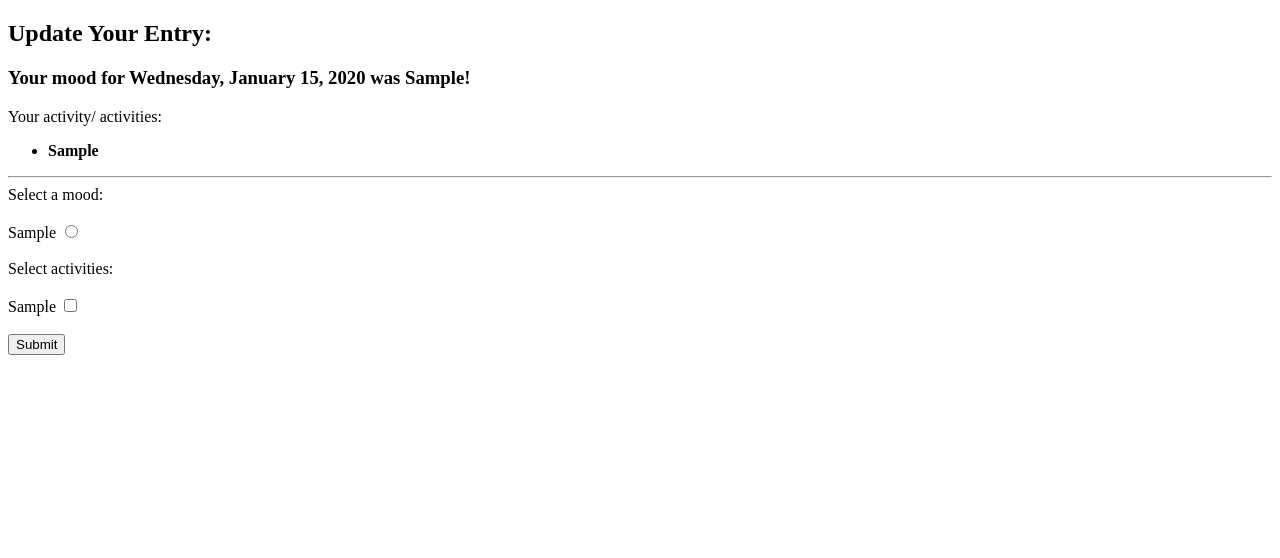
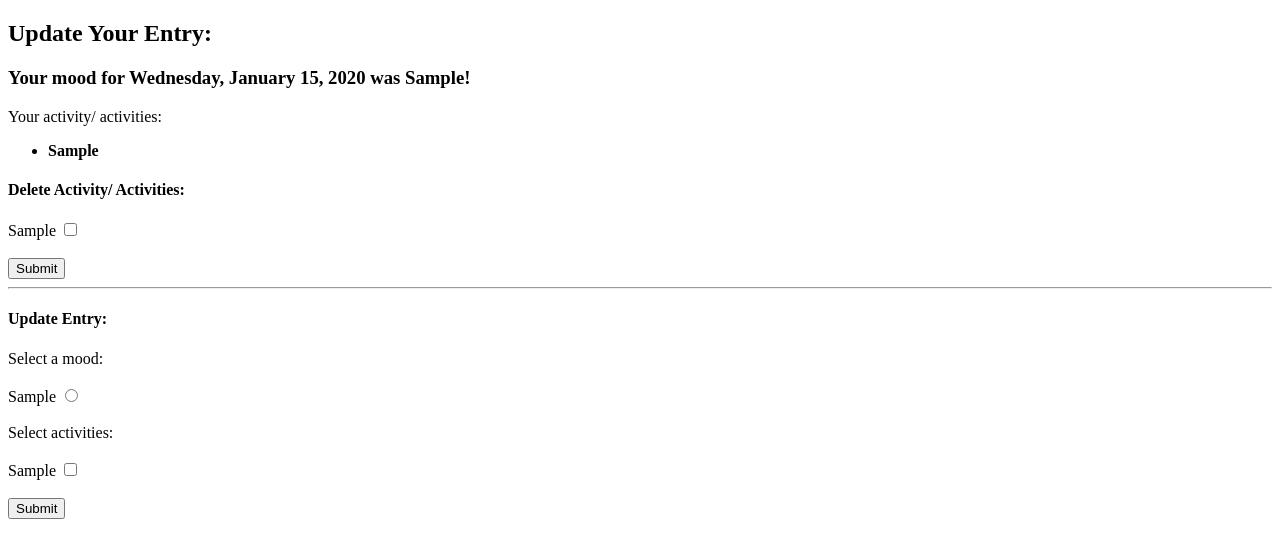
Before and after one commit to lizlaw13/final-project, a Flask app: page /update-entry/1 in a window 1280 px wide. Shown: the top 558 px of the page. Run offline with Flask 2, Linux system fonts and the light colour scheme; the visitor is signed in with stand-in values (Sample User, id 1); tables that the repository leaves empty hold one stand-in row (values such as "Sample post").

Commit message:
Modified datetime and added a method to delete activities

```diff
--- a/model.py
+++ b/model.py
@@ -1,7 +1,8 @@
 """Models and database functions for final project."""
-import datetime
+# from SQLAlchemy import timestamp
 
 from flask_sqlalchemy import SQLAlchemy
+from sqlalchemy.sql import func
 
 db = SQLAlchemy()
 
@@ -91,7 +92,8 @@ class Entry(db.Model):
     entry_id = db.Column(db.Integer,
                         autoincrement=True,
                         primary_key=True)
-    date_created = db.Column(db.DateTime, default=datetime.datetime.utcnow)
+    # date_created = db.Column(db.DateTime, default=datetime.datetime.utcnow())
+    date_created = db.Column(db.TIMESTAMP(timezone=True), server_default=func.now(), onupdate=func.now())
     user_id = db.Column(db.Integer,
                         db.ForeignKey("users.user_id"))
     mood_id = db.Column(db.Integer,
--- a/server.py
+++ b/server.py
@@ -15,19 +15,39 @@ app.secret_key = "ZILWAL"
 
 # app.jinja_env.undefined = StrictUndefined
 
-@app.route('/')
+@app.route("/")
 def index():
     """Homepage"""
 
     return render_template("index.html")
 
-@app.route('/login', methods=["GET"])
+@app.route("/register", methods=["GET"])
+def register_form():
+    """Show new user registeration form"""
+
+    return render_template("register-form.html")
+
+app.route("/register", methods=["POST"])
+def register_new_user():
+
+    # grab the email and password from the form
+    new_user_email = request.form.get("new_email")
+    new_user_password = request.form.get("new_password")
+
+    new_user = User(email=new_user_email, password=new_user_password)
+
+    db.session.add(new_user)
+    db.session.commit()
+
+    return redirect("/")
+
+@app.route("/login", methods=["GET"])
 def login():
     """Show login form."""
 
     return render_template("login.html")
 
-@app.route('/login', methods=["POST"])
+@app.route("/login", methods=["POST"])
 def login_form():
     """Allow users to login"""
 
@@ -43,7 +63,7 @@ def login_form():
 
     return redirect(f"/user/{user.user_id}")
 
-@app.route('/logout')
+@app.route("/logout")
 def logout():
     """Log out."""
 
@@ -67,7 +87,7 @@ def user_homepage(user_id):
     activities = Activity_Category.query.all()
 
     # generating today's date
-    now = datetime.datetime.today().strftime('%Y-%m-%d')
+    now = datetime.datetime.today().strftime("%A, %B %d, %Y")
 
     return render_template("user-homepage.html", user=user, moods=moods,
                            activities= activities, now=now)
@@ -125,9 +145,35 @@ def delete_entry(entry_id):
 
     return render_template("delete-entry.html")
 
-@app.route("/modified-entry/<int:entry_id>")
+# @app.route("/modified-entry/<int:entry_id>")
+# def modify_activitiy(entry_id):
+#     """Confirmation that a user has deleted an activity from their entry"""
+
+#     return render_template("modified-entry.html")
+
+@app.route("/modified-entry/<int:entry_id>",  methods=["POST", "GET"])
 def modify_activitiy(entry_id):
-    """Confirmation that a user has deleted an activity from their entry"""
+    """Deletes selected activities from an entry"""
+
+    # grabs user id in the session
+    user_id = session.get("user_id")
+
+    # grabs information for the form
+    user_activities = request.form.getlist("activity_category")
+
+    # grabs the specifc entry to delete from
+    entry = Entry.query.get(entry_id)
+
+    # appends each acitivity to a list from the form
+    form_activities = []
+    for activity_id in user_activities:
+        form_activities.append(Activity_Category.query.get(int(activity_id)))
+
+    # deletes each activitiy from the entry one by one
+    for activity in form_activities:
+        entry.activities.remove(activity)
+
+    db.session.commit()
 
     return render_template("modified-entry.html")
 
@@ -142,8 +188,8 @@ def show_update_form(entry_id):
     # if session["user_id"] is not entry.user.user_id:
     #     return redirect("/")
 
-    if session["user_id"] != entry.user.user_id:
-        return redirect("/")
+    # if session["user_id"] != entry.user.user_id:
+    #     return redirect("/")
 
     # grabs the user's information
     user = User.query.get(entry.user.user_id)
@@ -159,11 +205,17 @@ def show_update_form(entry_id):
 def update_entry(entry_id):
     """Confirmation that a user has added an activity or updated their mood on their entry"""
 
+    # grabs user id in the session
+    user_id = session.get("user_id")
+
+    # prevents the public from accessing user specific information
+    # if session["user_id"] is not entry.user.user_id:
+    #     return redirect("/")
+    if session["user_id"] != user_id:
+        return redirect("/")
+
     # grabs entry id
     entry = Entry.query.get(entry_id)
-
-    # grabs user id in the session
-    user_id = session.get("user_id")
 
     # grabs information for the form
     user_mood = request.form.get("mood")
@@ -177,11 +229,7 @@ def update_entry(entry_id):
     for activity_id in user_activities:
         form_activities.append(Activity_Category.query.get(int(activity_id)))
 
-    # prevents the public from accessing user specific information
-    # if session["user_id"] is not entry.user.user_id:
-    #     return redirect("/")
-    if session["user_id"] != user_id:
-        return redirect("/")
+    activities = entry.activities
 
     # update the existing entry's mood
     entry = Entry.query.get(entry_id)
@@ -192,7 +240,7 @@ def update_entry(entry_id):
     db.session.commit()
 
 
-    return render_template("updated_entry.html")
+    return render_template("updated_entry.html", activities=activities)
 
 @app.route('/add-entry', methods=["POST"])
 def add_entry():
@@ -225,8 +273,6 @@ def add_entry():
     db.session.commit()
 
     # pass the information the user submitted to the template
-    # entry = user.entries[-1]
-    # mood = entry.mood.mood
     activities = entry.activities
 
     return render_template("add-entry.html", entry=entry, activities=activities)
--- a/templates/index.html
+++ b/templates/index.html
@@ -2,6 +2,8 @@
 {% block title %} Homepage {% endblock %}
 {% block content %}
 
+<a href="/register">Register Now</a> <br> <br>
 <a href="/login"> Please log in</a>
 
+
 {% endblock %}
--- a/templates/update-entry.html
+++ b/templates/update-entry.html
@@ -9,14 +9,26 @@
 <p>Your activity/ activities:</p>
     <ul>
     {% for activity in entry.activities %}
-<!--         <input type="checkbox" name= "activity_category" value="{{activity.activity_category_id }}">
- -->
             <li><strong>{{ activity.verbose_category}}</strong></li>
-<!--     <a href="/modified-entry/{{entry.entry_id}}">Delete Activity</a>
- -->    {% endfor %}
+    {% endfor %}
     </ul>
+
+<h4>Delete Activity/ Activities: </h4>
+<form action="/modified-entry/{{ entry.entry_id}}" method="POST">
+
+    {% for activity in activities %}
+
+    {{ activity.verbose_category }}
+        <input type="checkbox" name= "activity_category" value="{{activity.activity_category_id }}">
+    {% endfor %}
+
+    <br> <br>
+    <input type="submit" name="submit">
+</form>
+
+
 <hr>
-
+<h4>Update Entry:</h4>
 <form action="/updated-entry/{{ entry.entry_id }}" method="POST">
     Select a mood: <br> <br>
 
```
Also changed, not shown: seed.py (+20 -5 lines), templates/register-form.html (added, +17 -0 lines).
